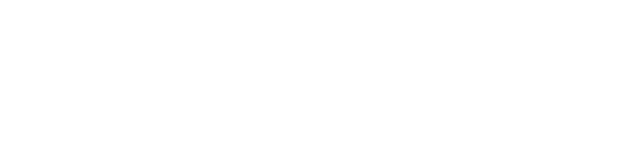
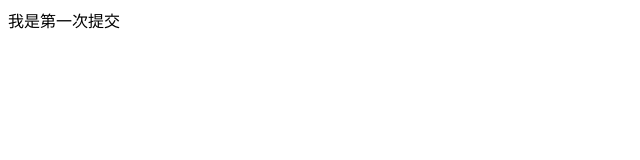
Before and after one commit to beliefShaman/shaman, a plain HTML site: page index.html in a window 1280 px wide. Shown: the whole page, without its empty margins (0-640 px from the left). Drawn offline with Linux system fonts and the light colour scheme.

Commit message:
第一次提交

```diff
--- a/index.html
+++ b/index.html
@@ -7,6 +7,6 @@
   <title>Document</title>
 </head>
 <body>
-
+  <div>我是第一次提交</div>
 </body>
 </html>
```
